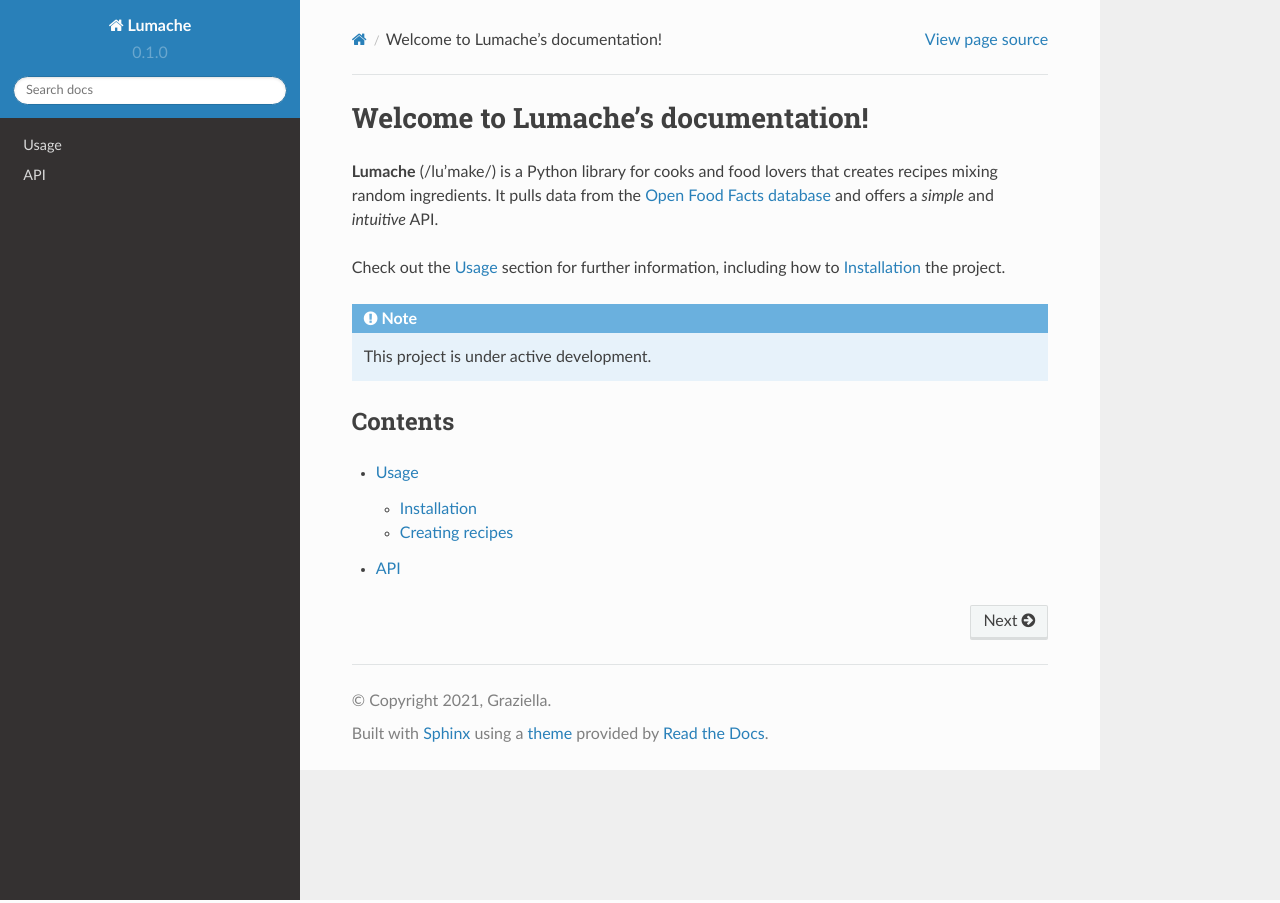
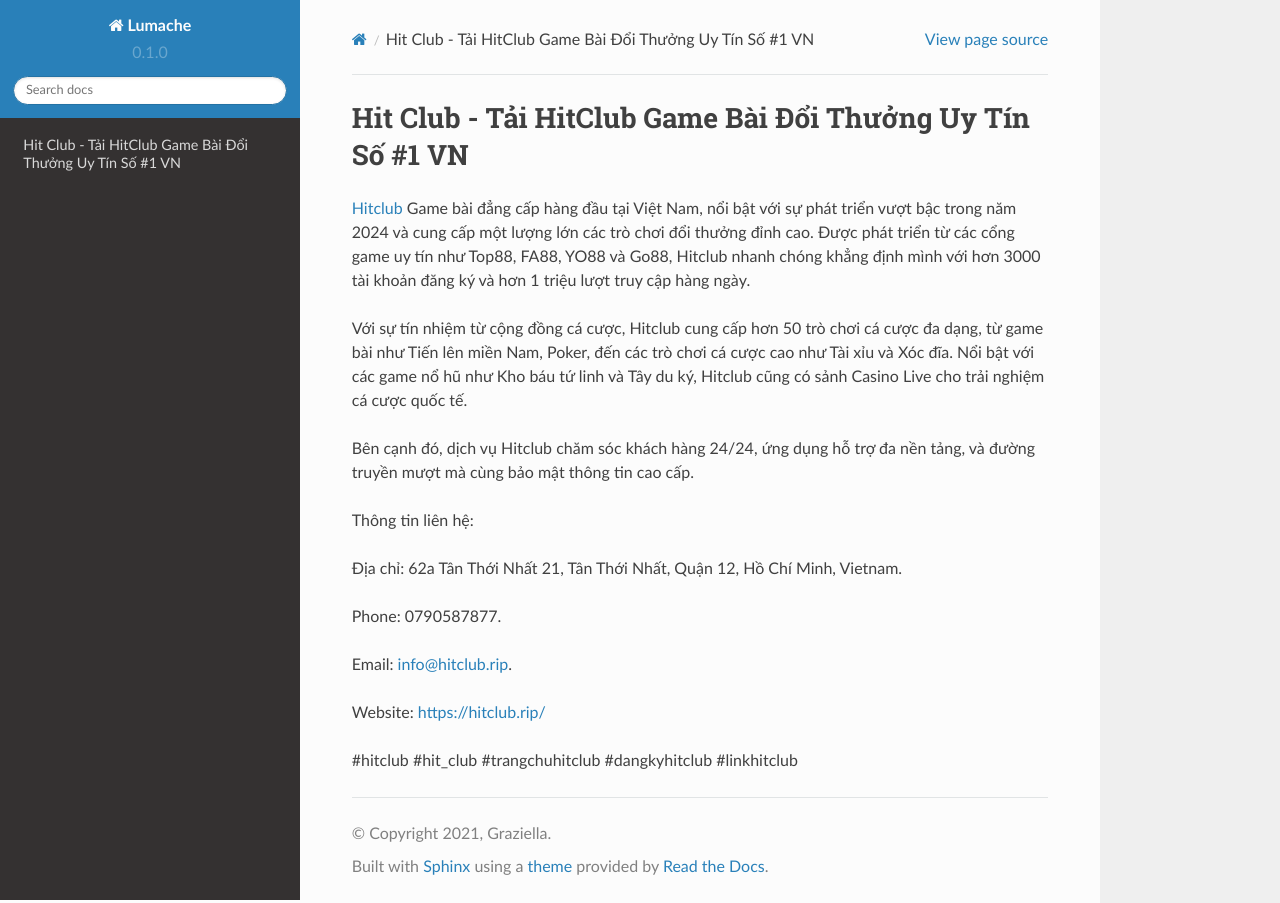
Before and after one commit to luongchanvien962/hitclubrip, a Sphinx documentation site: the page built from docs/source/index.rst, in a window 1280 px wide. Built offline with Sphinx 7.4.7 and the Read the Docs theme 2.0.0, drawn with Linux system fonts in a browser that asks for light colours.

Commit message:
Update index.rst

```diff
--- a/docs/source/index.rst
+++ b/docs/source/index.rst
@@ -1,22 +1,20 @@
-Welcome to Lumache's documentation!
+Hit Club - Tải HitClub Game Bài Đổi Thưởng Uy Tín Số #1 VN
 ===================================
 
-**Lumache** (/lu'make/) is a Python library for cooks and food lovers
-that creates recipes mixing random ingredients.
-It pulls data from the `Open Food Facts database <https://world.openfoodfacts.org/>`_
-and offers a *simple* and *intuitive* API.
+`Hitclub <https://hitclub.rip/>`_ Game bài đẳng cấp hàng đầu tại Việt Nam, nổi bật với sự phát triển vượt bậc trong năm 2024 và cung cấp một lượng lớn các trò chơi đổi thưởng đỉnh cao. Được phát triển từ các cổng game uy tín như Top88, FA88, YO88 và Go88, Hitclub nhanh chóng khẳng định mình với hơn 3000 tài khoản đăng ký và hơn 1 triệu lượt truy cập hàng ngày.
 
-Check out the :doc:`usage` section for further information, including
-how to :ref:`installation` the project.
+Với sự tín nhiệm từ cộng đồng cá cược, Hitclub cung cấp hơn 50 trò chơi cá cược đa dạng, từ game bài như Tiến lên miền Nam, Poker, đến các trò chơi cá cược cao như Tài xỉu và Xóc đĩa. Nổi bật với các game nổ hũ như Kho báu tứ linh và Tây du ký, Hitclub cũng có sảnh Casino Live cho trải nghiệm cá cược quốc tế.
 
-.. note::
+Bên cạnh đó, dịch vụ Hitclub chăm sóc khách hàng 24/24, ứng dụng hỗ trợ đa nền tảng, và đường truyền mượt mà cùng bảo mật thông tin cao cấp.
 
-   This project is under active development.
+Thông tin liên hệ:
 
-Contents
---------
+Địa chỉ: 62a Tân Thới Nhất 21, Tân Thới Nhất, Quận 12, Hồ Chí Minh, Vietnam.
 
-.. toctree::
+Phone: 0790587877.
 
-   usage
-   api
+Email: info@hitclub.rip.
+
+Website: https://hitclub.rip/
+
+#hitclub #hit_club #trangchuhitclub #dangkyhitclub #linkhitclub
```
